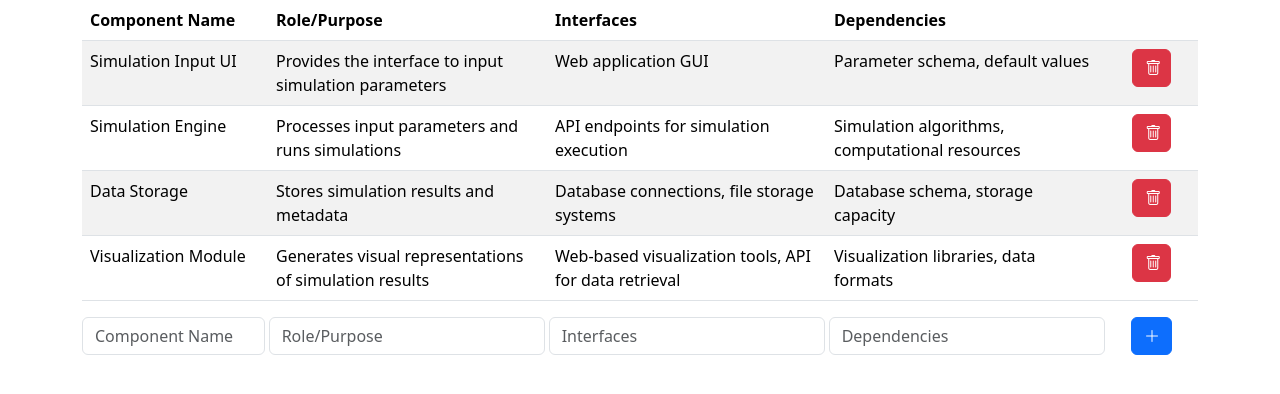
After one commit to SandroBoelsz/dt-mss, a Flask app: page /viewpoints/science in a window 1280 px wide. The commit adds this page. Shown: the top 394 px of the page. Run offline with Flask 3, Linux system fonts and the light colour scheme.

Commit message:
mockup for table view

```diff
--- /dev/null
+++ b/app/blueprints/viewpoints.py
@@ -0,0 +1,78 @@
+from flask import Blueprint, render_template, request, redirect, url_for
+
+viewpoints_bp = Blueprint('viewpoints', __name__, url_prefix='/viewpoints')
+
+components = [
+    {
+        'name': 'Simulation Input UI',
+        'role': 'Provides the interface to input simulation parameters',
+        'interfaces': 'Web application GUI',
+        'dependencies': 'Parameter schema, default values'
+    },
+    {
+        'name': 'Simulation Engine',
+        'role': 'Processes input parameters and runs simulations',
+        'interfaces': 'API endpoints for simulation execution',
+        'dependencies': 'Simulation algorithms, computational resources'
+    },
+    {
+        'name': 'Data Storage',
+        'role': 'Stores simulation results and metadata',
+        'interfaces': 'Database connections, file storage systems',
+        'dependencies': 'Database schema, storage capacity'
+    },
+    {
+        'name': 'Visualization Module',
+        'role': 'Generates visual representations of simulation results',
+        'interfaces': 'Web-based visualization tools, API for data retrieval',
+        'dependencies': 'Visualization libraries, data formats'
+    }
+]
+
+
+@viewpoints_bp.route('/science')
+def science():
+    return render_template('viewpoints.html', components=components)
+
+
+@viewpoints_bp.route('/information')
+def information():
+    return render_template('viewpoints.html', components=components)
+
+
+@viewpoints_bp.route('/computational')
+def computational():
+    return render_template('viewpoints.html', components=components)
+
+
+@viewpoints_bp.route('/engineering')
+def engineering():
+    return render_template('viewpoints.html', components=components)
+
+
+@viewpoints_bp.route('/technology')
+def technology():
+    return render_template('viewpoints.html', components=components)
+
+
+@viewpoints_bp.route('/add-component', methods=['POST'])
+def add_component():
+    name = request.form.get('name')
+    role = request.form.get('role')
+    interfaces = request.form.get('interfaces')
+    dependencies = request.form.get('dependencies')
+    if name and role and interfaces and dependencies:
+        components.append({
+            'name': name,
+            'role': role,
+            'interfaces': interfaces,
+            'dependencies': dependencies
+        })
+    return redirect(request.referrer)
+
+
+@viewpoints_bp.route('/delete-component/<int:index>', methods=['POST'])
+def delete_component(index):
+    if 0 <= index < len(components):
+        components.pop(index)
+    return redirect(request.referrer)
--- a/app/routes.py
+++ /dev/null
@@ -1,6 +0,0 @@
-from app import app
-from flask import render_template
-
-@app.route('/')
-def home():
-    return render_template('base.html')
--- a/app/templates/base.html
+++ b/app/templates/base.html
@@ -1,11 +1,15 @@
 <!DOCTYPE html>
 <html lang="en">
+
 <head>
-    <link href="https://cdn.jsdelivr.net/npm/bootstrap@5.3.3/dist/css/bootstrap.min.css" rel="stylesheet">
-    <meta charset="UTF-8">
-    <title>DT Migration Support System</title>
+  <link href="https://cdn.jsdelivr.net/npm/bootstrap@5.3.3/dist/css/bootstrap.min.css" rel="stylesheet" />
+  <link rel="stylesheet" href="https://cdn.jsdelivr.net/npm/bootstrap-icons@1.11.3/font/bootstrap-icons.css">
+  <meta charset="UTF-8" />
+  <title>DT Migration Support System</title>
 </head>
+
 <body>
-    <h1>Welcome to your Flask App!</h1>
+  {% block content %}{% endblock %}
 </body>
+
 </html>
--- /dev/null
+++ b/app/templates/home.html
@@ -0,0 +1,6 @@
+{% extends "base.html" %}
+{% block content %}
+
+<div>Home page</div>
+
+{% endblock %}
--- /dev/null
+++ b/app/templates/viewpoints.html
@@ -0,0 +1,55 @@
+{% extends "base.html" %}
+{% block content %}
+
+
+<div class="container">
+    <table class="table table-striped">
+        <thead>
+            <tr>
+                <th scope="col" class="col-2">Component Name</th>
+                <th scope="col" class="col-3">Role/Purpose</th>
+                <th scope="col" class="col-3">Interfaces</th>
+                <th scope="col" class="col-3">Dependencies</th>
+                <th scope="col" class="col-1"></th>
+            </tr>
+        </thead>
+        <tbody>
+            {% for component in components %}
+            <tr>
+                <td>{{ component.name }}</td>
+                <td>{{ component.role }}</td>
+                <td>{{ component.interfaces }}</td>
+                <td>{{ component.dependencies }}</td>
+                <td class="text-center">
+                    <form method="POST" action="{{ url_for('viewpoints.delete_component', index=loop.index0) }}">
+                        <button type="submit" class="btn btn-danger w-50" title="Delete">
+                            <i class="bi bi-trash"></i>
+                        </button>
+                    </form>
+                </td>
+            </tr>
+            {% endfor %}
+        </tbody>
+    </table>
+
+    <form class="row gx-1 mb-3 align-items-center" method="POST" action="{{ url_for('viewpoints.add_component') }}">
+        <div class="col-2">
+            <input type="text" class="form-control" name="name" placeholder="Component Name" required>
+        </div>
+        <div class="col-3">
+            <input type="text" class="form-control" name="role" placeholder="Role/Purpose" required>
+        </div>
+        <div class="col-3">
+            <input type="text" class="form-control" name="interfaces" placeholder="Interfaces" required>
+        </div>
+        <div class="col-3">
+            <input type="text" class="form-control" name="dependencies" placeholder="Dependencies" required>
+        </div>
+        <div class="col-1 d-flex justify-content-center ps-1 pe-2">
+            <button type="submit" class="btn btn-primary w-50" title="Add">
+                <i class="bi bi-plus-lg"></i>
+            </button>
+        </div>
+    </form>
+
+    {% endblock %}
--- a/run.py
+++ b/run.py
@@ -1,4 +1,5 @@
-from app import app
+from app import create_app
 
 if __name__ == '__main__':
+    app = create_app()
     app.run(debug=True)
```
Also changed, not shown: app/__init__.py (+7 -2 lines), app/blueprints/home.py (added, +8 -0 lines).
